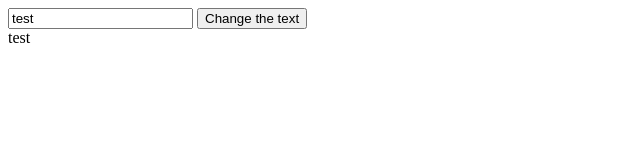
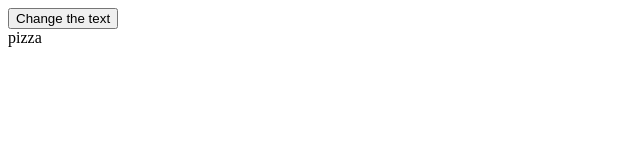
Before and after one commit to JisubChung/javascript-udemy, a plain HTML site: page index.html in a window 1280 px wide. Both pictures are taken after a click on the button "Change the text". Shown: the whole page, without its empty margins (0-640 px from the left). Drawn offline with Linux system fonts and the light colour scheme.

Commit message:
Javascript Arrays.

```diff
--- a/index.html
+++ b/index.html
@@ -11,8 +11,6 @@
 
 <body>
 
-  <input id="myInput" type="text" value="test" />
-
   <button id="styleschanger">Change the text</button>
 
   <div id="firstDiv">This is some text</div>
@@ -20,11 +18,24 @@
 
   <script type="text/javascript">
 
-    var newText;
+    var myArray = new Array();
+
+    myArray[0]="pizza";
+    myArray[1]="chocolate";
+
+    console.log(myArray);
+
+    myOtherArray = ["rain", "sunshine"];
+
+    myOtherArray.push("snow");
+
+    myOtherArray.splice(1, 0, "hail");
+
+    console.log(myOtherArray);
 
     document.getElementById("styleschanger").onclick=function() {
-      newText = document.getElementById("myInput").value;
-      document.getElementById("firstDiv").innerHTML=newText;
+
+      document.getElementById("firstDiv").innerHTML=myArray[0];
 
     }
 
```
